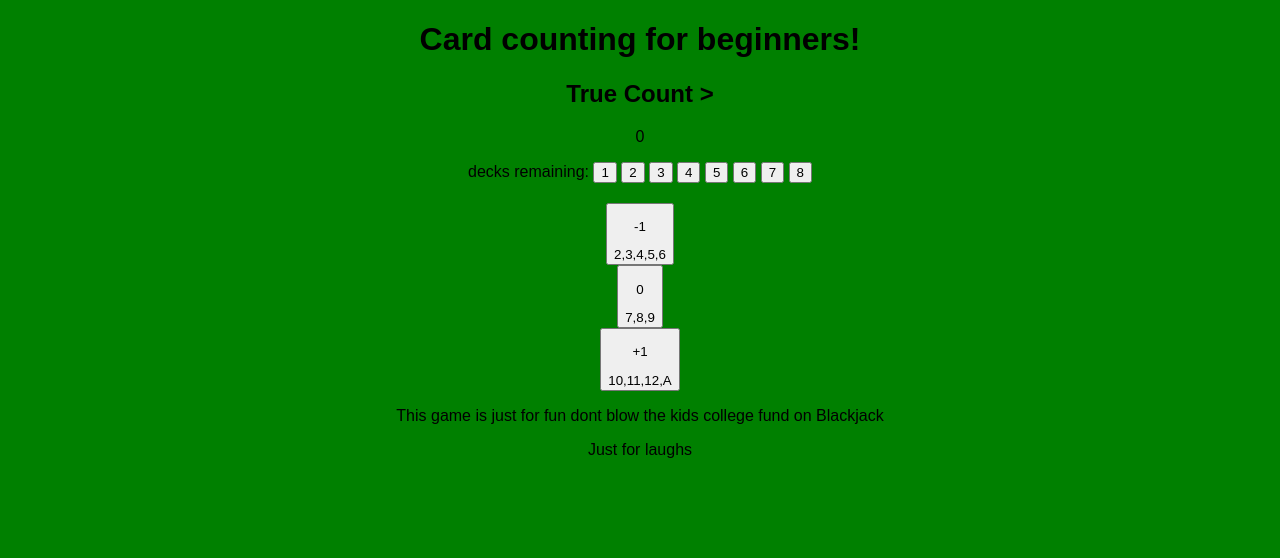
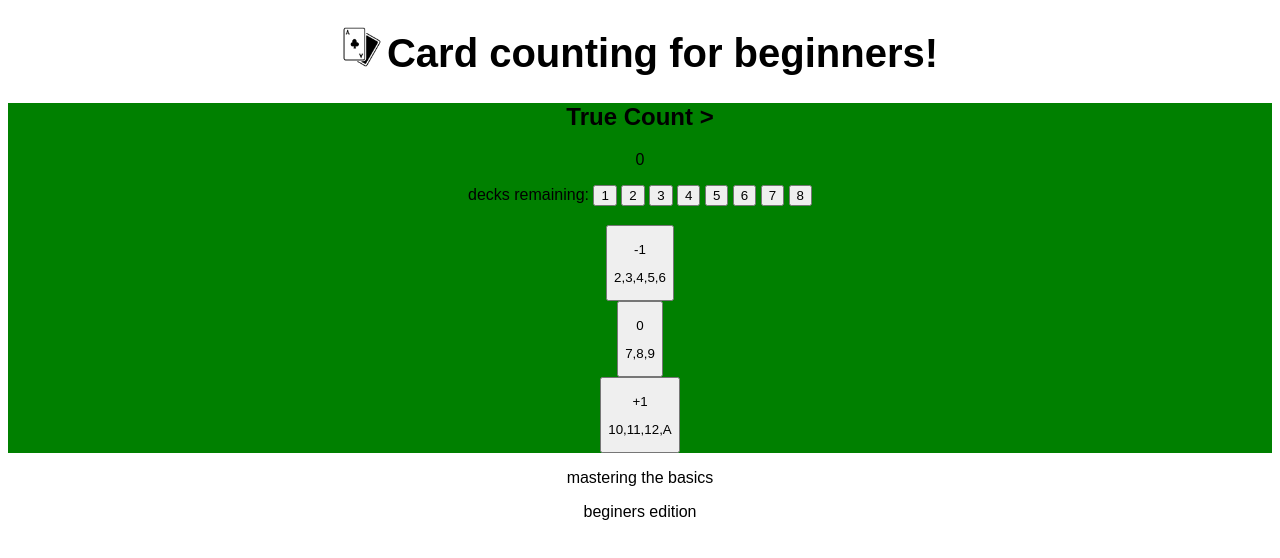
Before and after one commit to martinmib/Counting-Cards-Beginners-Edition, a plain HTML site: page index.html in a window 1280 px wide. Drawn offline with Linux system fonts and the light colour scheme; a web font is replaced by a local one.

Commit message:
add logo

```diff
--- a/assets/style.css
+++ b/assets/style.css
@@ -1,5 +1,23 @@
 body {
-    background: green;
+    background: ;
     font-family: "IM+Fell+English+SC", sans-serif;
     text-align: center;
 }
+/* --- Heading --- */
+
+.heading {
+    text-align: center;
+    font-size: 2.5rem;
+
+}
+.logo {
+    height:40px;
+    padding-right: 5px;
+}
+
+/* --- Game Area ---*/
+
+.game-area {
+    background: green;
+
+}
--- a/index.html
+++ b/index.html
@@ -13,8 +13,9 @@
 </head>
 
 <body>
-    <div class="logo">
-    <h1 class=" heading">Card counting for beginners!</h1></div>
+    <h1 class=" heading">
+        <img class="logo" src="assets/images/logo-img.png">Card counting for beginners!
+    </h1>
     <div class="game-area">
         <div class="true-count-area">
             <div>
@@ -23,33 +24,33 @@
             <div class="decks-remaining">
                 <p class=decks-remaining-text>
                     decks remaining:
-                    <button data-type="division" class="decks-remaining-button">1</button>
-                    <button data-type="division" class="decks-remaining-button">2</button>
-                    <button data-type="division" class="decks-remaining-button">3</button>
-                    <button data-type="division" class="decks-remaining-button">4</button>
-                    <button data-type="division" class="decks-remaining-button">5</button>
-                    <button data-type="division" class="decks-remaining-button">6</button>
-                    <button data-type="division" class="decks-remaining-button">7</button>
-                    <button data-type="division" class="decks-remaining-button">8</button>
+                    <button data-type="division" class="decks-remaining-button" id="decks-remaining-button-1">1</button>
+                    <button data-type="division" class="decks-remaining-button" id="decks-remaining-button-2">2</button>
+                    <button data-type="division" class="decks-remaining-button" id="decks-remaining-button-3">3</button>
+                    <button data-type="division" class="decks-remaining-button" id="decks-remaining-button-4">4</button>
+                    <button data-type="division" class="decks-remaining-button" id="decks-remaining-button-5">5</button>
+                    <button data-type="division" class="decks-remaining-button" id="decks-remaining-button-6">6</button>
+                    <button data-type="division" class="decks-remaining-button" id="decks-remaining-button-7">7</button>
+                    <button data-type="division" class="decks-remaining-button" id="decks-remaining-button-8">8</button>
                 </p>
             </div>
             <div>
                 <h2 class="counting-buttons"></h2>
                 <button data-type="addition" class="counting-buttons-text">
-                    <p id="numbers">-1</p>2,3,4,5,6
+                    <p id="numbers">-1</p><p>2,3,4,5,6</p>
                 </button>
             </div>
-            <button data-type="addition" class="counting-buttons-text">
-                <p id="numbers">0</p>7,8,9
+            <button data-type="static" class="counting-buttons-text">
+                <p id="numbers">0</p><p>7,8,9</p>
             </button>
         </div>
         <button data-type="subtract" class="counting-buttons-text">
-            <p id="numbers">+1</p>10,11,12,A
+            <p id="numbers">+1</p><p>10,11,12,A</p>
         </button>
     </div>
 <div class="footer-text">
-    <p>This game is just for fun dont blow the kids college fund on Blackjack</p>
-    <p>Just for laughs</p>
+    <p>mastering the basics</p>
+    <p>beginers edition</p>
 </div>
     </div>
 </body>
```
Also changed, not shown: assets/images/logo-img.png (added), assets/images/tab-image.png (added).
